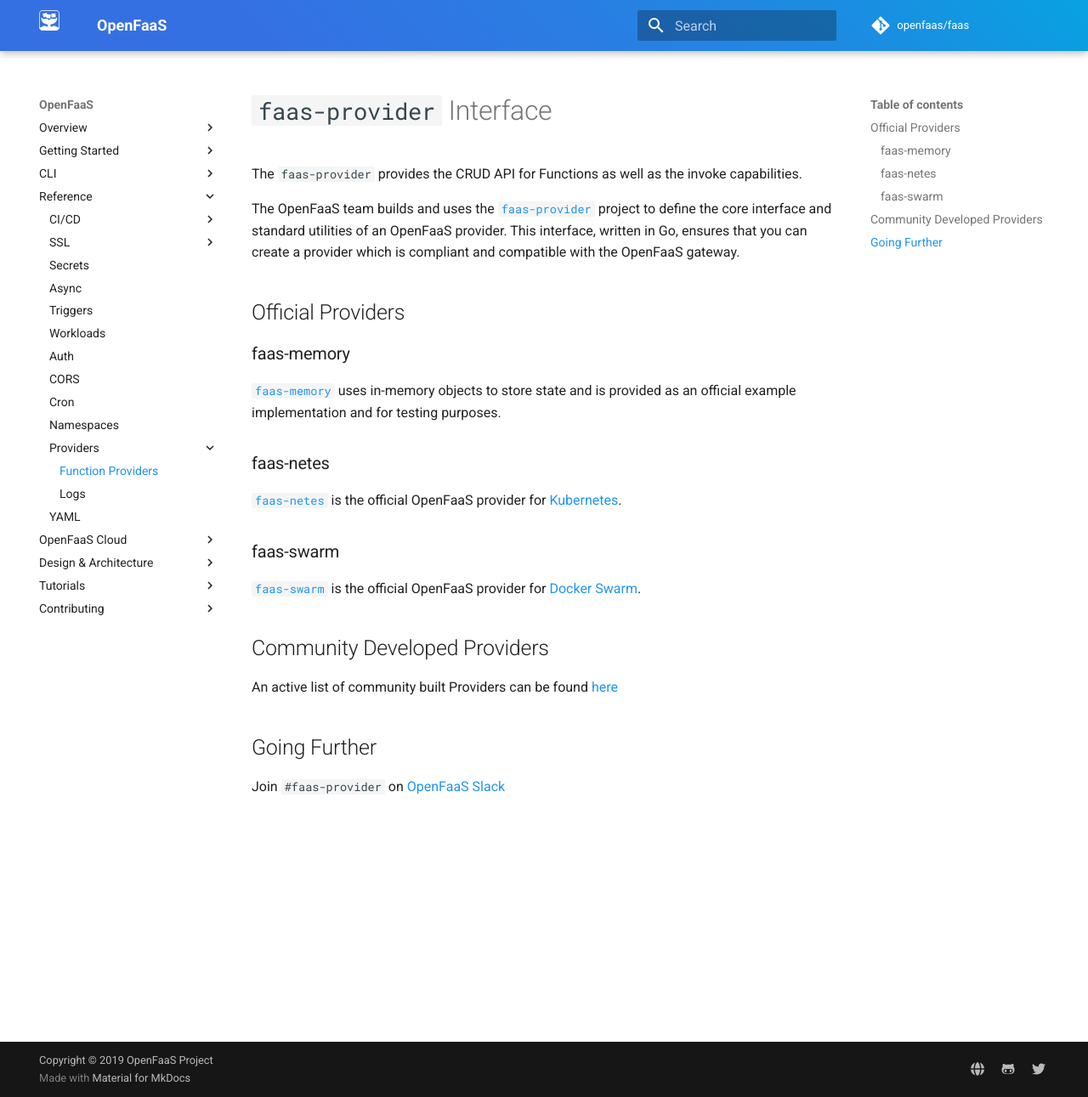
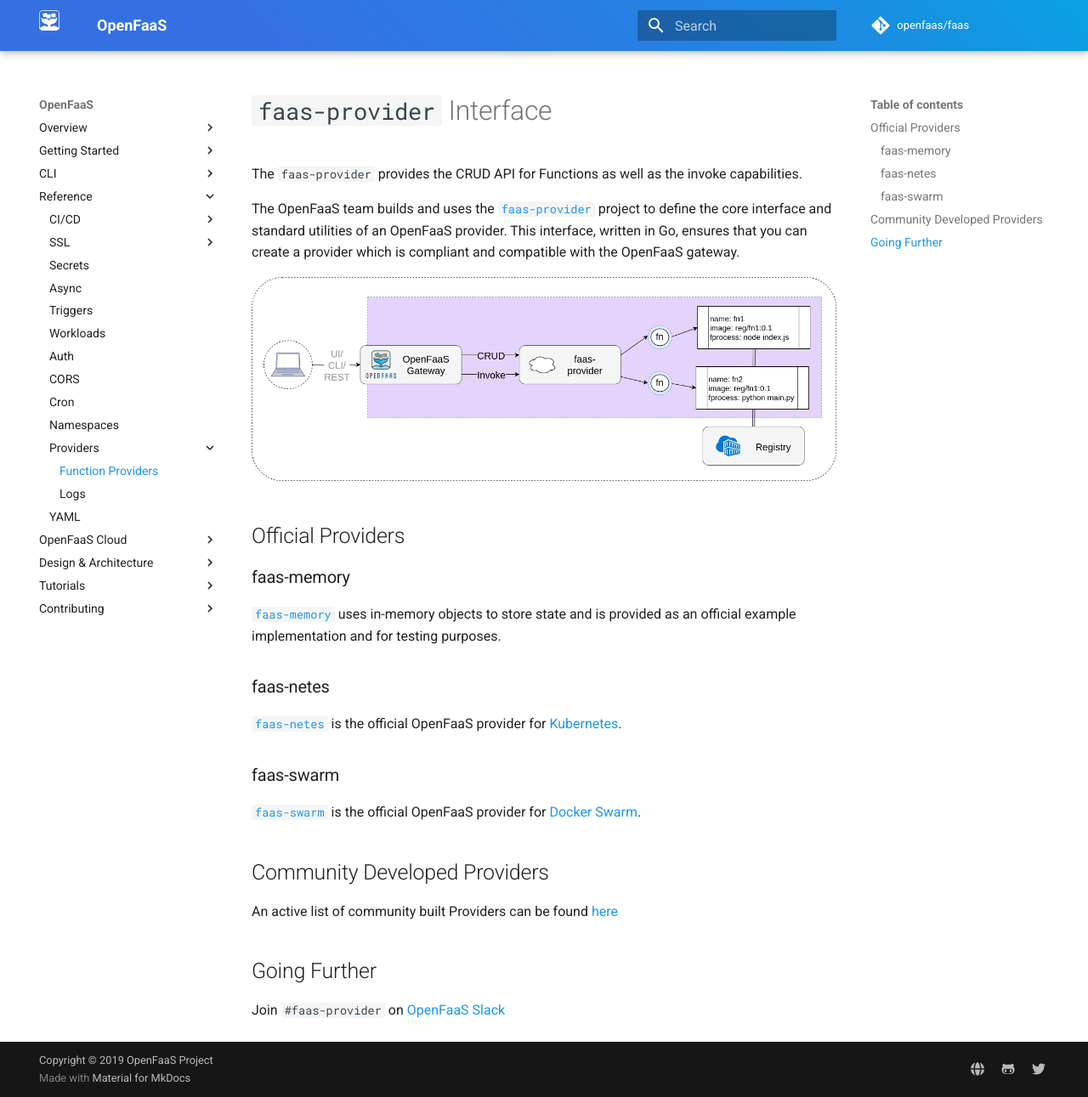
Before and after one commit to openfaas/docs, an MkDocs documentation site: the page built from docs/reference/providers/faas-providers.md, in a window 1280 px wide and 1291 px high. Shown: the whole window at 85% size. Built offline with MkDocs 1.6.1 and Material for MkDocs 9.7.7, drawn with Linux system fonts in a browser that asks for light colours; comment, search, counter and statistics services are not loaded.

Commit message:
Add provider overview diagram
**What**
- Copy the diagram from the faas-provider repo

Signed-off-by: Lucas Roesler <roesler.lucas@gmail.com>

```diff
--- a/docs/reference/providers/faas-providers.md
+++ b/docs/reference/providers/faas-providers.md
@@ -3,6 +3,7 @@ The `faas-provider` provides the CRUD API for Functions as well as the invoke ca
 
 The OpenFaaS team builds and uses the [`faas-provider`](https://github.com/openfaas/faas-provider) project to define the core interface and standard utilities of an OpenFaaS provider.  This interface, written in Go, ensures that you can create a provider which is compliant and compatible with the OpenFaaS gateway.
 
+![Conceptual diagram](/images/providers/providers-conceptual-flow.png)
 
 ## Official Providers
 
```
Also changed, not shown: docs/images/providers/providers-conceptual-flow.png (added).
